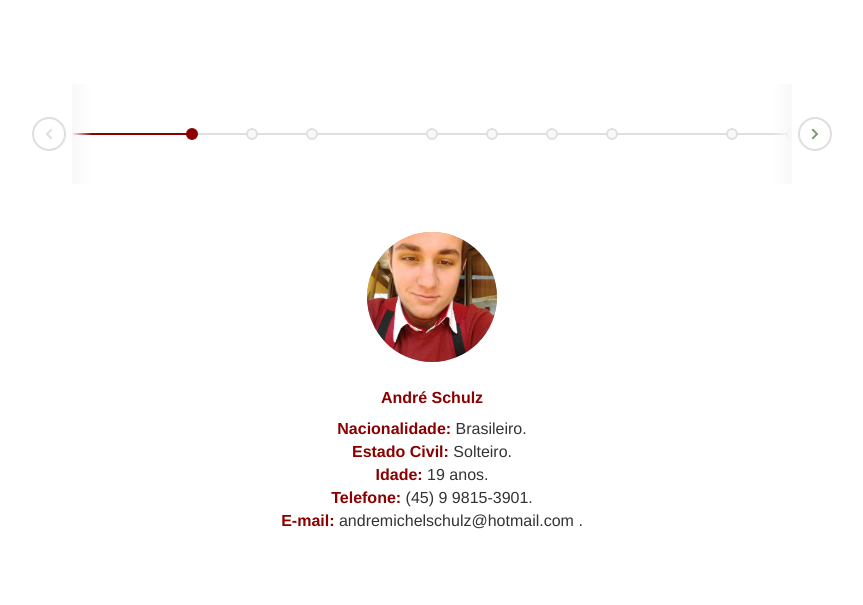
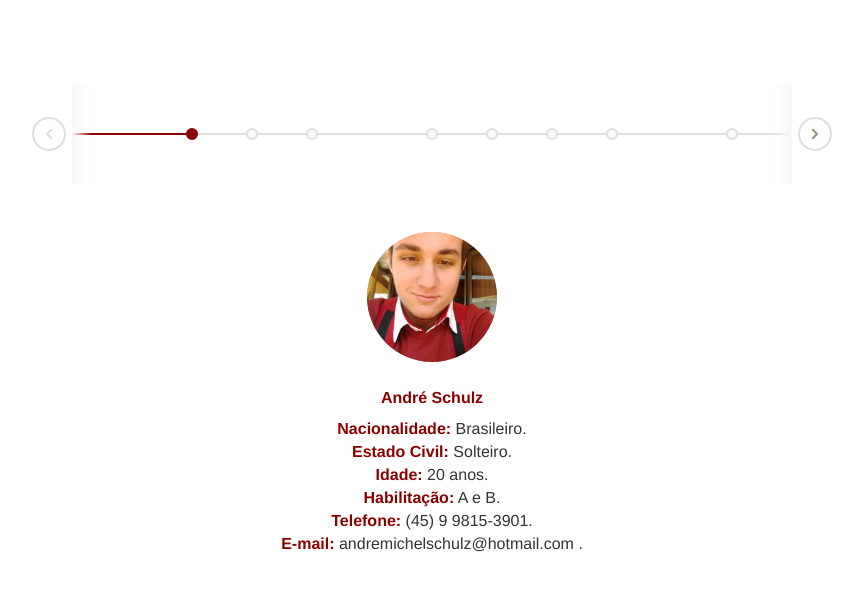
Before and after one commit to andremschulz/andremschulz.github.io, a plain HTML site: page index.html in a window 1280 px wide. Shown: the top 605 px of the page, without its empty margins (208-1071 px from the left). Drawn offline with nearby package versions, Linux system fonts and the light colour scheme.

Commit message:
Update index.html

```diff
--- a/index.html
+++ b/index.html
@@ -87,7 +87,8 @@
               <h3 style=" color: #8b0000;"><b>André Schulz</b></h3>
               <b>Nacionalidade:</b> Brasileiro. <br>
               <b>Estado Civil:</b> Solteiro.<br>
-              <b>Idade:</b> 19 anos. <br>
+              <b>Idade:</b> 20 anos. <br>
+              <b>Habilitação:</b> A e B. <br>
               <b>Telefone:</b> (45) 9 9815-3901.<br>
               <b>E-mail:</b> andremichelschulz@hotmail.com .
             </div>
```
